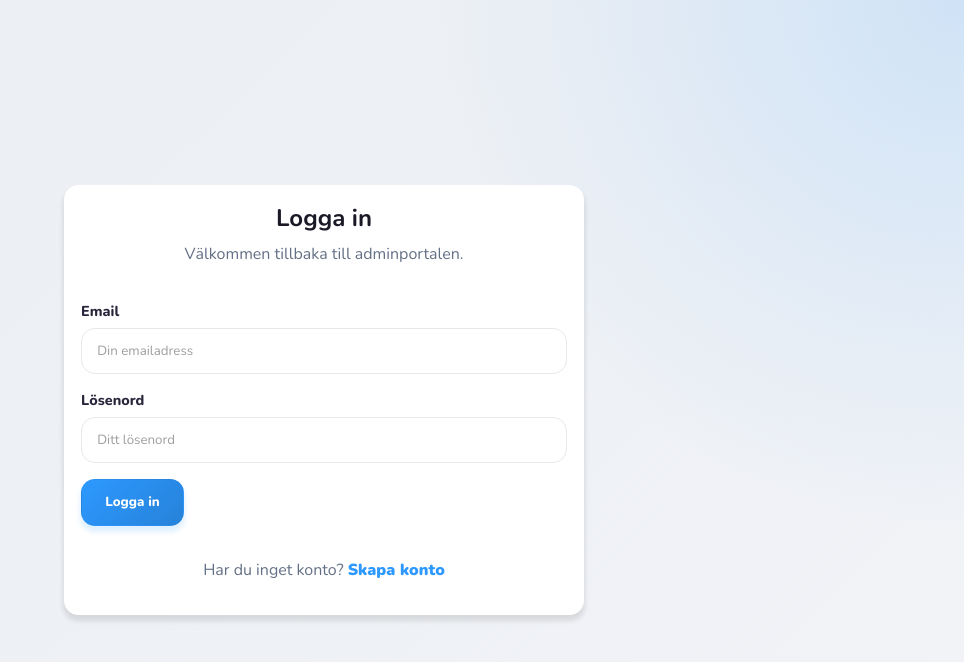
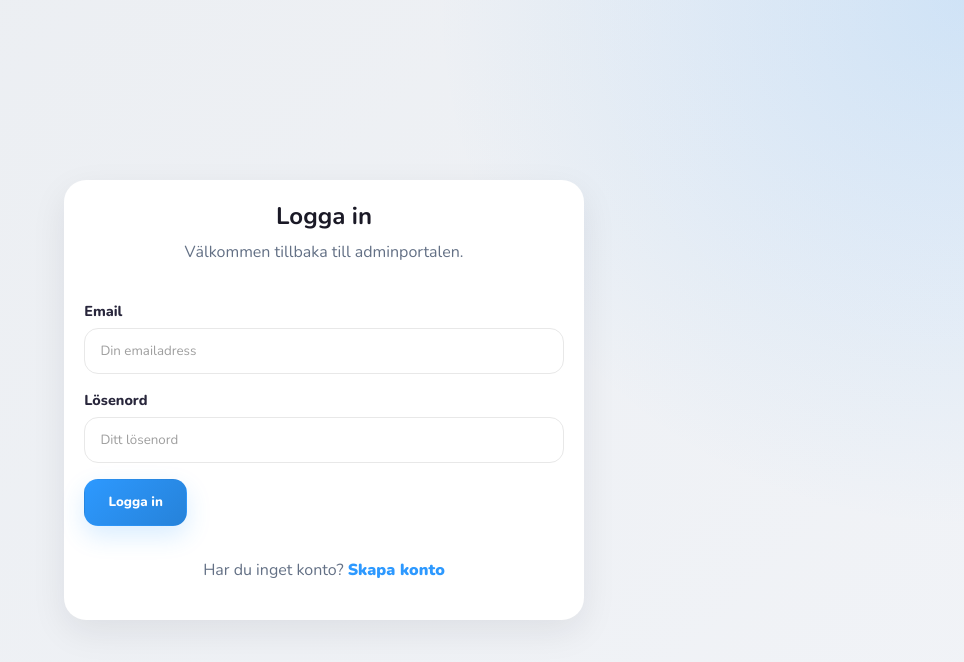
Before and after one commit to JenniferExamensarbete/frontend, a React (Vite) app: page /login in a window 1280 px wide. Shown: the top 662 px of the page, without its empty margins (316-1280 px from the left). Built offline with nearby package versions, Linux system fonts and the light colour scheme; no server answers.

Commit message:
global, utilities and variables css fix

```diff
--- a/src/styles/globals.css
+++ b/src/styles/globals.css
@@ -1,7 +1,10 @@
-
 * {
   box-sizing: border-box;
   text-decoration: none;
+}
+
+html {
+  scroll-behavior: smooth;
 }
 
 html,
@@ -11,6 +14,10 @@ body {
   font-family: var(--font-standard);
   background-color: var(--background-color);
   color: var(--text-color);
+}
+
+body {
+  overflow-x: hidden;
 }
 
 a {
@@ -25,9 +32,17 @@ select {
   font-family: inherit;
 }
 
-
 button {
   border: none;
+}
+
+button:focus-visible,
+a:focus-visible,
+input:focus-visible,
+textarea:focus-visible,
+select:focus-visible {
+  outline: 3px solid var(--blue-accent-10);
+  outline-offset: 3px;
 }
 
 h1,
@@ -41,12 +56,12 @@ h6 {
 }
 
 p {
-  line-height: 1.5;
+  line-height: 1.6;
 }
 
 .page {
   display: grid;
-  gap: 1.5rem;
+  gap: 1.7rem;
 }
 
 .page-header {
@@ -54,17 +69,22 @@ p {
   grid-template-columns: 1fr auto;
   align-items: center;
   gap: 1rem;
+  padding-bottom: 0.5rem;
+}
+
+.page-header h1 {
+  letter-spacing: -0.03em;
 }
 
 .page-header p {
-  margin: 0.4rem 0 0;
+  margin: 0.45rem 0 0;
   color: var(--text-muted-color);
 }
 
 .grid-list {
   display: grid;
   grid-template-columns: repeat(4, 1fr);
-  gap: 2rem;
+  gap: 1.5rem;
 }
 
 .status-row {
@@ -72,18 +92,31 @@ p {
   align-items: center;
   gap: 1rem;
   border-bottom: 1px solid var(--border-color);
-  padding-bottom: 0.6rem;
+  padding-bottom: 0.7rem;
 }
 
 .status-row a {
+  position: relative;
   font-size: 0.9rem;
-  font-weight: 700;
+  font-weight: 800;
   color: var(--text-muted-color);
   cursor: pointer;
+  transition: color 0.2s ease;
 }
 
 .status-row a:hover {
   color: var(--blue-accent);
+}
+
+.status-row a:hover::after {
+  content: "";
+  position: absolute;
+  left: 0;
+  bottom: -0.75rem;
+  width: 100%;
+  height: 3px;
+  border-radius: 999px;
+  background-color: var(--blue-accent);
 }
 
 @media (max-width: 1400px) {
--- a/src/styles/utilities.css
+++ b/src/styles/utilities.css
@@ -2,9 +2,9 @@
   position: relative;
   background-color: var(--card-background-color);
   border: 1px solid var(--card-border-color);
-  border-radius: var(--border-radius);
+  border-radius: 22px;
   box-shadow: var(--box-shadow);
-  padding: 1rem;
+  padding: 1.2rem;
 }
 
 .card-header {
@@ -19,11 +19,13 @@
 }
 
 .card-footer {
-  margin-top: 1rem;
+  margin-top: 1.2rem;
   display: flex;
   justify-content: space-between;
   align-items: center;
   gap: 1rem;
+  padding-top: 1rem;
+  border-top: 1px solid var(--gray-300);
 }
 
 .divider {
@@ -41,14 +43,17 @@
 }
 
 .action-button {
-  width: 38px;
-  height: 38px;
-  border-radius: var(--border-radius);
+  width: 40px;
+  height: 40px;
+  border-radius: 14px;
   background-color: var(--gray-200);
+  color: var(--dark-400);
   cursor: pointer;
+  transition: all 0.2s ease;
 }
 
 .action-button:hover {
   background-color: var(--blue-accent-10);
   color: var(--blue-accent);
+  transform: translateY(-1px);
 }
--- a/src/styles/variables.css
+++ b/src/styles/variables.css
@@ -9,12 +9,14 @@
   --white-100: #ffffff;
   --white-200: #f8f9fc;
   --white-300: #f1f3f7;
+  --white-400: #f0f1f5;
 
   --gray-100: #e8eaed;
   --gray-200: #ebeef2;
   --gray-300: #e3e5e8;
   --gray-400: #e8e8e8;
   --gray-500: #dedede;
+  --gray-600: #c6c8cc;
   --gray-700: #9e9e9e;
   --gray-800: #637085;
 
@@ -25,18 +27,24 @@
 
   --blue-accent: #2d99ff;
   --blue-accent-10: rgba(45, 153, 255, 0.1);
+  --blue-accent-15: rgba(45, 153, 255, 0.15);
   --blue-dark-accent: #2682d9;
+  --blue-dark: #2d7dcc;
+  --blue-light: #c7e2fd;
 
   --green: #31d482;
   --green-dark: #24b26b;
   --green-light: #d8ffdf;
+  --green-semilight: #b3ffc0;
 
   --yellow-dark: #fcbb42;
   --yellow-light: #fff6c7;
+  --yellow-semilight: #fff3b4;
 
   --red: #ff6640;
   --red-dark: #e94d3f;
   --red-light: #ffdfdf;
+  --red-semilight: #ffb4b4;
 
   --background-color: var(--gray-200);
   --modal-background-color: rgba(26, 25, 38, 0.2);
@@ -46,15 +54,16 @@
   --text-heading-color: var(--dark-100);
 
   --border-color: var(--gray-500);
-  --divider-color: var(--gray-500);
+  --divider-color: var(--gray-300);
 
   --card-background-color: var(--white-100);
-  --card-border-color: var(--white-100);
+  --card-border-color: rgba(255, 255, 255, 0.75);
 
   --btn-background-color: var(--blue-accent);
   --btn-hover-background-color: var(--blue-dark-accent);
   --btn-text-color: var(--white-100);
 
-  --box-shadow: 0 5px 5px 1px rgba(0, 0, 0, 0.1);
-  --blue-box-shadow: 0 5px 5px 1px rgba(45, 153, 255, 0.15);
+  --box-shadow: 0 12px 35px rgba(26, 25, 38, 0.08);
+  --box-shadow-hover: 0 18px 45px rgba(26, 25, 38, 0.14);
+  --blue-box-shadow: 0 10px 25px rgba(45, 153, 255, 0.18);
 }
```
